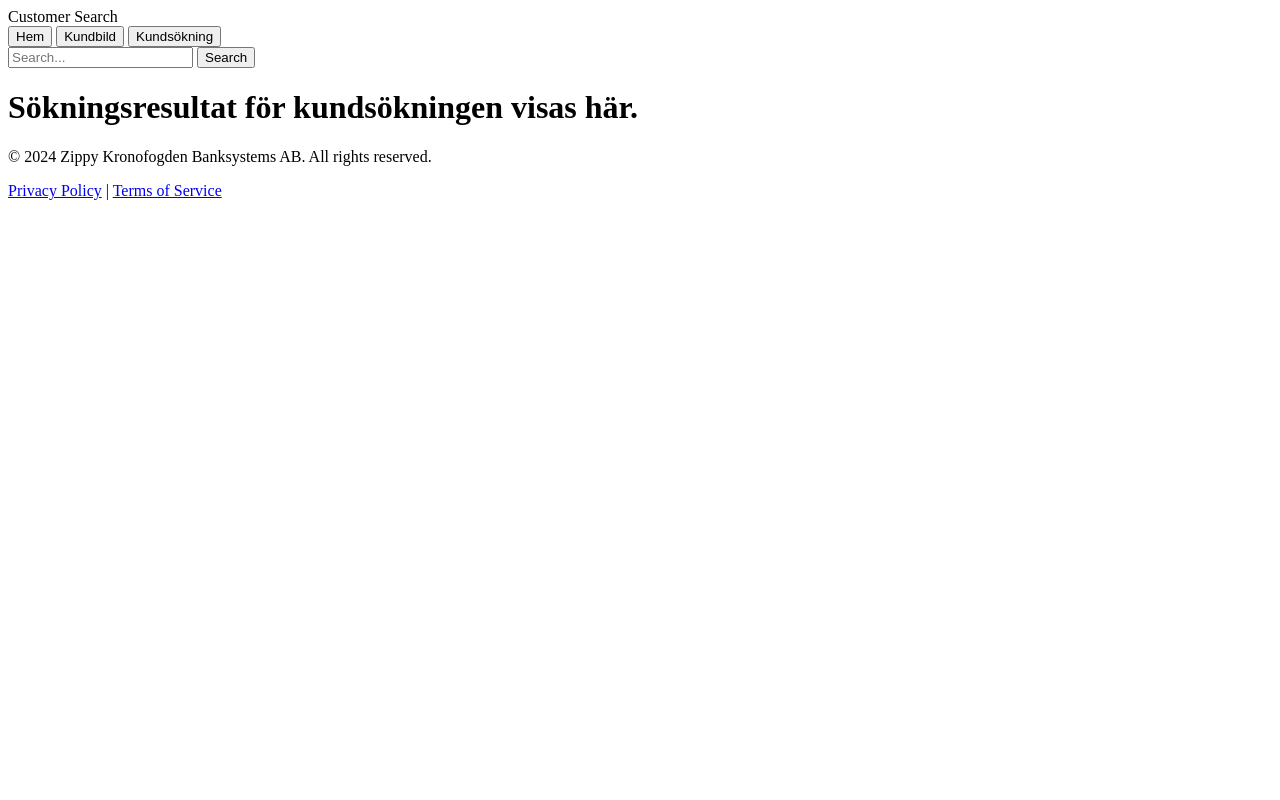
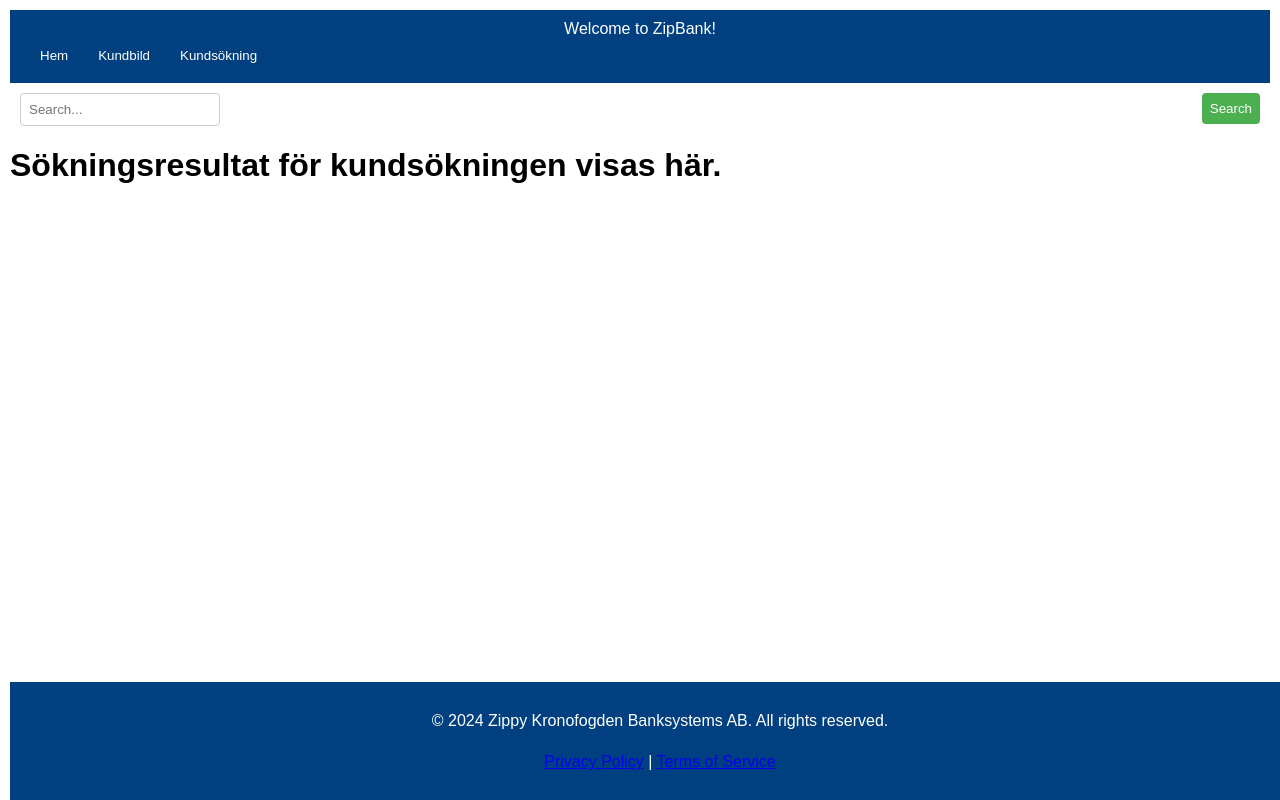
Before and after one commit to Zippy6666/episkt_bank_system, a Flask app: page /kundsokning in a window 1280 px wide. Run offline with Flask 3, Linux system fonts and the light colour scheme; the visitor is signed in with stand-in values (Sample User, id 1).

Commit message:
its more better

```diff
--- a/static/css/main.css
+++ b/static/css/main.css
@@ -1,112 +1,20 @@
-/* body {
-    font-family: 'Segoe UI', Tahoma, Geneva, Verdana, sans-serif;
-    background-color: #f4f4f4;
+/*
+================================================================================================
+        General
+================================================================================================
+*/
+
+body {
+    font-family: 'Arial', sans-serif;
     margin: 10;
     padding: 0;
-    box-sizing: border-box;
 }
 
-
-header {
-    background-color: #333;
-    color: white;
-    text-align: center;
-    padding: 1em;
-    font-size: large;
-} */
-
-/*
-.dropdown-content {
-    display: none;
-    position: absolute;
-    background-color: #f9f9f9;
-    min-width: 100%;
-    box-shadow: 0 8px 16px rgba(0, 0, 0, 0.2);
-    z-index: 1;
+p {
+    font-size: 16px;
+    line-height: 1.6;
+    margin-bottom: 15px;
 }
-
-
-
-
-
-h1 {
-    text-align: center;
-    font-size: large;
-}
-
-
-main {
-    max-width: 800px;
-    margin: 20px auto;
-    padding: 20px;
-    background-color: #fff;
-    box-shadow: 0 0 10px rgba(0, 0, 0, 0.1);
-}
-
-
-footer {
-    background-color: #333;
-    color: white;
-    text-align: center;
-    padding: 1em;
-    position: fixed;
-    bottom: 0;
-    width: 100%;
-}
-
-
-a {
-    color: cadetblue;
-}
-
-
-p {
-    padding: 10px;
-    padding-top: 2px;
-}
-
-
-img {
-    max-width: 100%;
-}
-
-
-form {
-    width: 100%;
-    max-width: 400px;
-    margin: 20px auto;
-}
-
-label {
-    display: block;
-    margin-bottom: 8px;
-    color: #333;
-}
-
-input {
-    width: 100%;
-    padding: 10px;
-    box-sizing: border-box;
-    margin-bottom: 20px;
-}
-
-button {
-    width: 100%;
-    padding: 12px;
-    box-sizing: border-box;
-    background-color: #ffb93f;
-    color: white;
-    border: none;
-    border-radius: 5px;
-    cursor: pointer;
-}
-
-.errortext {
-    color: red;
-    font-size: smaller;
-    padding: 10px;
-}
-
 
 .stat-block {
     width: 30%;
@@ -118,11 +26,106 @@
     padding: 15px;
 }
 
-.stat-block h2 {
-    color: #333;
+
+/*
+================================================================================================
+        Header/Footer
+================================================================================================
+*/
+header {
+    background-color: #004080;
+    color: white;
+    padding: 10px;
+    text-align: center;
 }
 
-.stat-block p {
-    color: #666;
-    font-weight: bold;
-} */
+footer {
+    background-color: #004080;
+    color: white;
+    padding: 10px;
+    text-align: center;
+    position: fixed;
+    bottom: 0;
+    width: 100%;
+}
+
+
+.footer-links {
+    margin-top: 10px;
+}
+
+.footer-links a {
+color: #fff;
+margin: 0 10px;
+text-decoration: none;
+}
+
+
+
+/*
+================================================================================================
+        Menu Buttons
+================================================================================================
+*/
+
+
+.header-buttons {
+    display: flex;
+  }
+
+.header-buttons button {
+background-color: #004080;
+color: white;
+border: none;
+border-radius: 5px;
+padding: 10px;
+margin-left: 10px;
+cursor: pointer;
+transition: background-color 0.3s ease;
+}
+
+.header-buttons button:hover {
+background-color: #00254c;
+}
+
+
+/*
+================================================================================================
+        Searchbar
+================================================================================================
+*/
+
+/* Basic styling for the search bar container */
+.search-container {
+    position: relative;
+    margin: 10px;
+  }
+
+  /* Styling for the input field */
+  .search-input {
+    padding: 8px;
+    border: 1px solid #ccc;
+    border-radius: 4px;
+    width: 200px;
+  }
+
+  /* Styling for the search button */
+  .search-button {
+    padding: 8px;
+    background-color: #4CAF50;
+    color: #fff;
+    border: none;
+    border-radius: 4px;
+    cursor: pointer;
+  }
+
+  /* Position the search button within the container */
+  .search-button {
+    position: absolute;
+    right: 0;
+  }
+
+  /* Optional: Add some hover effect for the button */
+  .search-button:hover {
+    background-color: #45a049;
+  }
--- a/templates/kundsearch.html
+++ b/templates/kundsearch.html
@@ -6,19 +6,21 @@
 </head>
 
 <body>
-    <header class="mainheader"> Customer Search </header>
+    <header>
+        <div class="mainheader">Welcome to ZipBank!</div>
 
-    <div class="menubuttons">
-        <button class="sidebutton" onclick="homeButtonClick()">Hem</button>
-        <button class="sidebutton" onclick="kundbildButtonClick()">Kundbild</button>
-        <button class="sidebutton" onclick="kundsearchButtonClick()">Kundsökning</button>
-    </div>
+        <div class="header-buttons">
+            <button class="sidebutton" onclick="homeButtonClick()">Hem</button>
+            <button class="sidebutton" onclick="kundbildButtonClick()">Kundbild</button>
+            <button class="sidebutton" onclick="kundsearchButtonClick()">Kundsökning</button>
+        </div>
+    </header>
 
 
     <!-- Search Bar -->
-    <form action="/kundsokning" method="post">
-        <input type="text" id="search-bar" name="search-bar" placeholder="Search..." value={{searchbarval}}>
-        <button type="submit" id="search-button">Search</button>
+    <form class="search-container" action="/kundsokning" method="post">
+        <input type="text" id="search-bar" class="search-input"name="search-bar" placeholder="Search..." value={{searchbarval}}>
+        <button class="search-button" type="submit" id="search-button">Search</button>
     </form>
 
     <!-- Search Header -->
```
Also changed, not shown: templates/index.html (+6 -7 lines), templates/kontobild.html (+8 -6 lines), templates/kundbild.html (+8 -6 lines), todo.md (+2 -2 lines).
